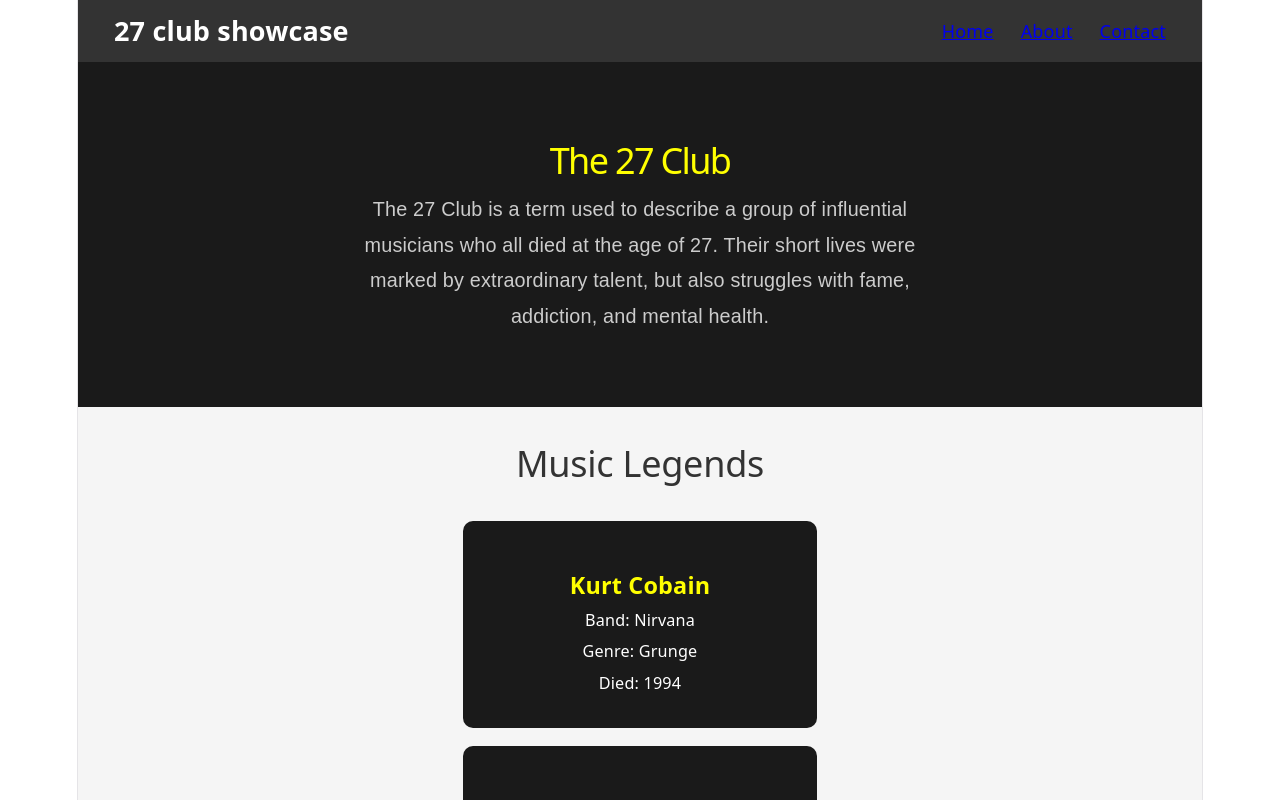
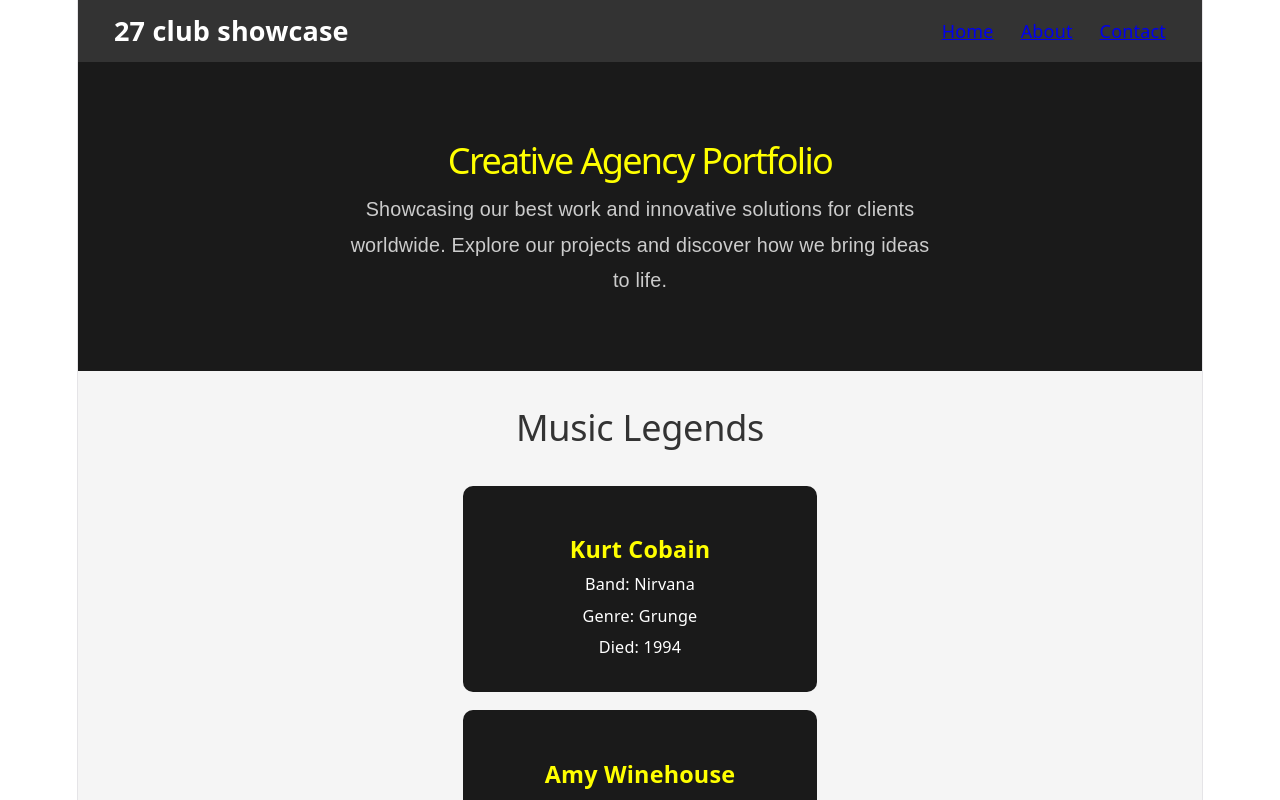
Before and after one commit to torshow/27-club-react, a React (Vite) app: page / in a window 1280 px wide. Shown: the top 800 px of the page. Built offline with nearby package versions, Linux system fonts and the light colour scheme.

Commit message:
update hero text

```diff
--- a/src/components/Hero.jsx
+++ b/src/components/Hero.jsx
@@ -3,13 +3,10 @@
 function Hero() {
   return (
     <div className="hero">
-      <h1>The 27 Club</h1>
+      <h1>Creative Agency Portfolio</h1>
       <p>
-        The 27 Club is a term used to describe a group of
-        influential musicians who all died at the age of 27.
-        Their short lives were marked by extraordinary talent,
-        but also struggles with fame, addiction, and mental health.
-
+        Showcasing our best work and innovative solutions for clients worldwide.
+        Explore our projects and discover how we bring ideas to life.
       </p>
     </div>
   );
```
